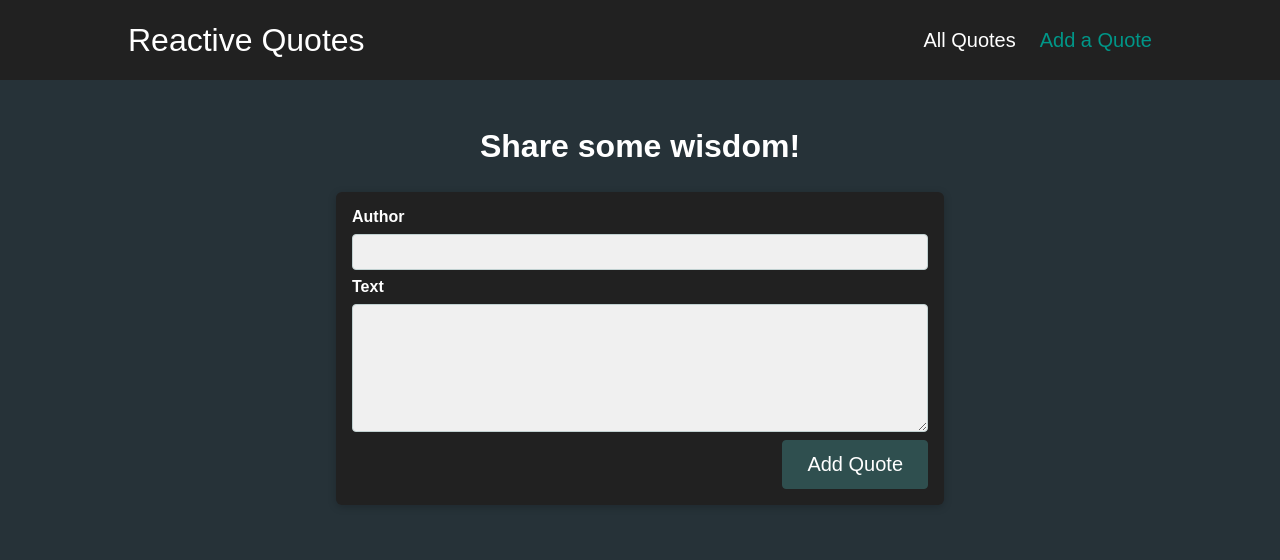
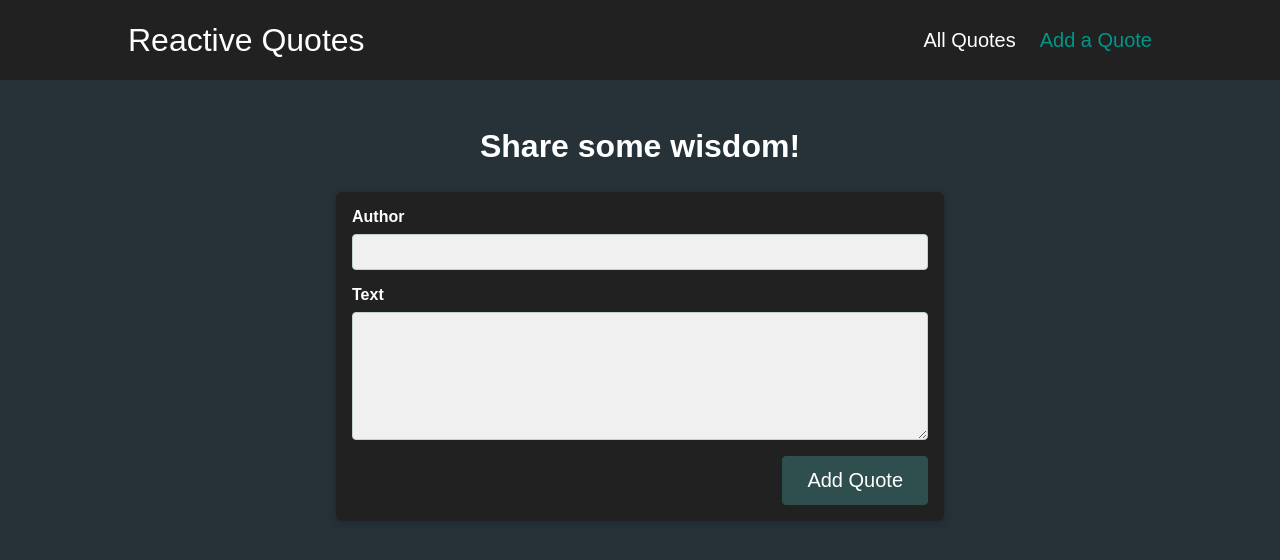
Before and after one commit to jorkufrbg/Reactive-Proverbs, a React (Create React App) app: page /new-quote in a window 1280 px wide. Shown: the top 560 px of the page. Built offline with nearby package versions, Linux system fonts and the light colour scheme; no server answers.

Commit message:
Some style adjustments and changes to manifest.json

```diff
--- a/src/components/quotes/QuoteForm.module.css
+++ b/src/components/quotes/QuoteForm.module.css
@@ -13,7 +13,7 @@
 }
 
 .control {
-  margin-bottom: 0.5rem;
+  margin-bottom: 1rem;
 }
 
 .control label {
```
Also changed, not shown: public/manifest.json.
